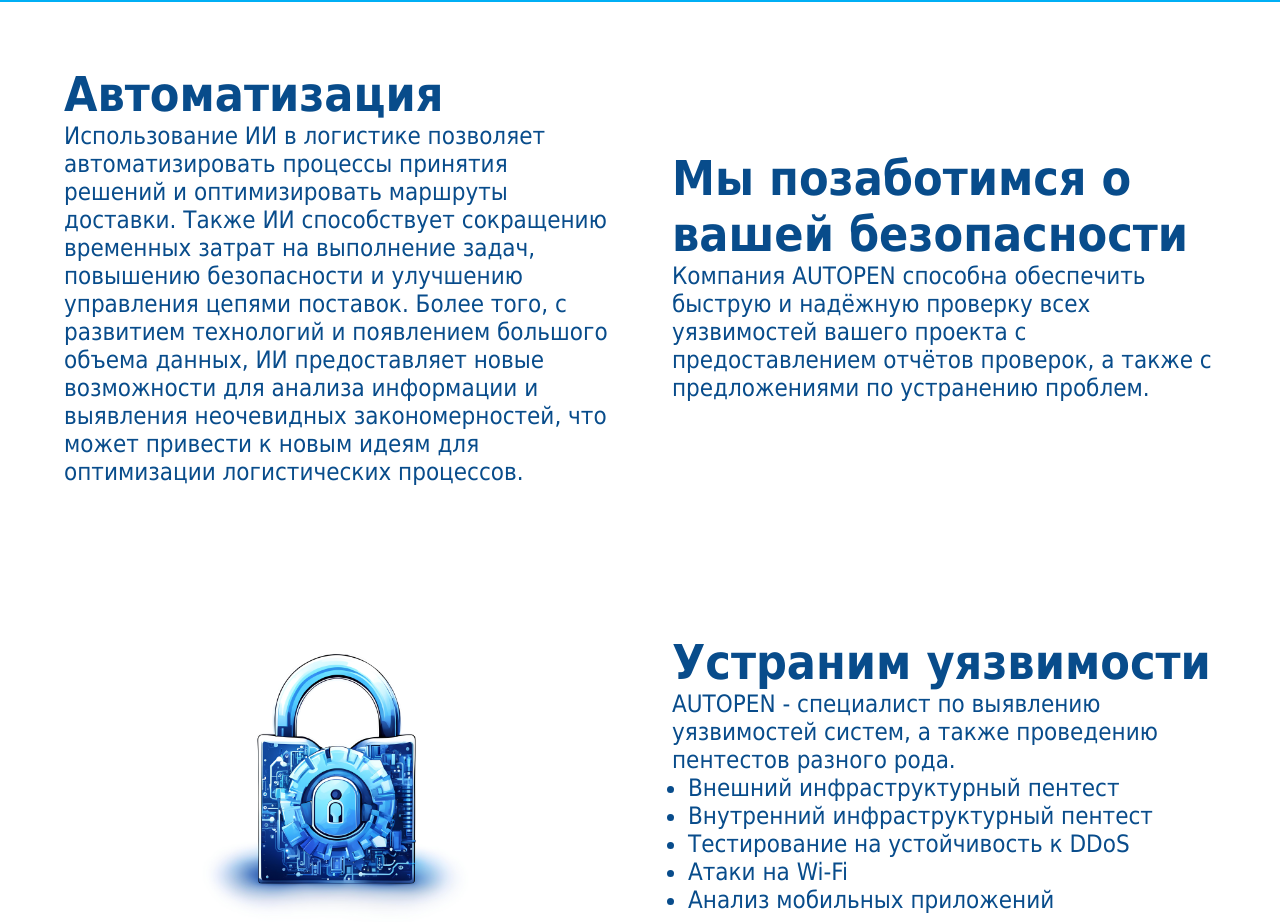
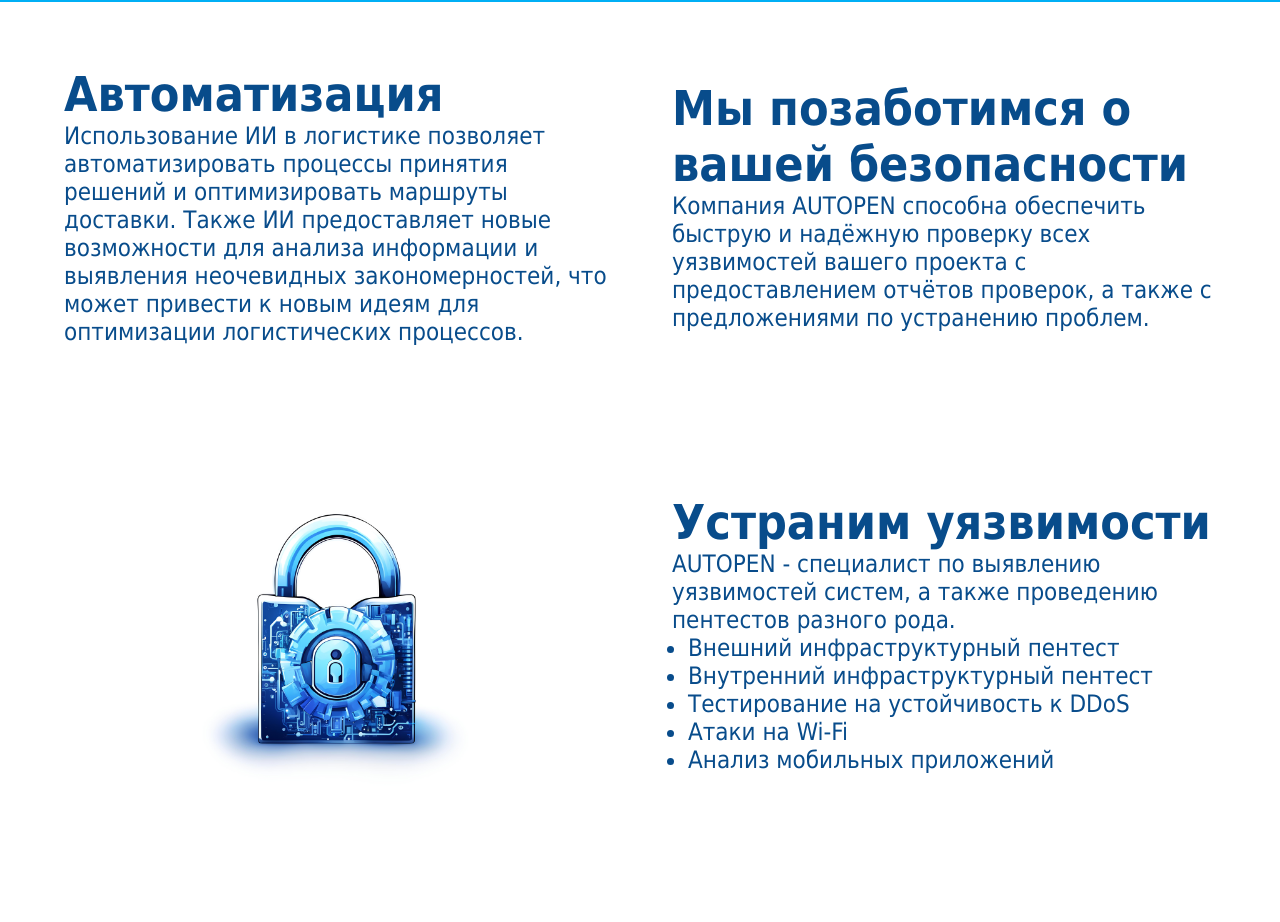
Before and after one commit to DanilZhovt/OTS.github.io, a plain HTML site: page index.html in a window 1280 px wide. Shown: the part 800-1722 px from the top of the page. Drawn offline with nearby package versions, Linux system fonts and the light colour scheme.

Commit message:
2 раз инфо 1

```diff
--- a/index.html
+++ b/index.html
@@ -40,7 +40,7 @@
 		<div id = "section-1" class="infoGrid">
 			<div class="info1">
 				<h1 class="lngWhyName">Автоматизация</h1>
-				<a class="lngIntroduction">Использование ИИ в логистике позволяет автоматизировать процессы принятия решений и оптимизировать маршруты доставки. Также ИИ способствует сокращению временных затрат на выполнение задач, повышению безопасности и улучшению управления цепями поставок. Более того, с развитием технологий и появлением большого объема данных, ИИ предоставляет новые возможности для анализа информации и выявления неочевидных закономерностей, что может привести к новым идеям для оптимизации логистических процессов.</a>
+				<a class="lngIntroduction">Использование ИИ в логистике позволяет автоматизировать процессы принятия решений и оптимизировать маршруты доставки. Также ИИ предоставляет новые возможности для анализа информации и выявления неочевидных закономерностей, что может привести к новым идеям для оптимизации логистических процессов.</a>
 			</div>
 			<div class="info2">
 				<h1 class="lngWhyName">Мы позаботимся о вашей безопасности</h1>
```
